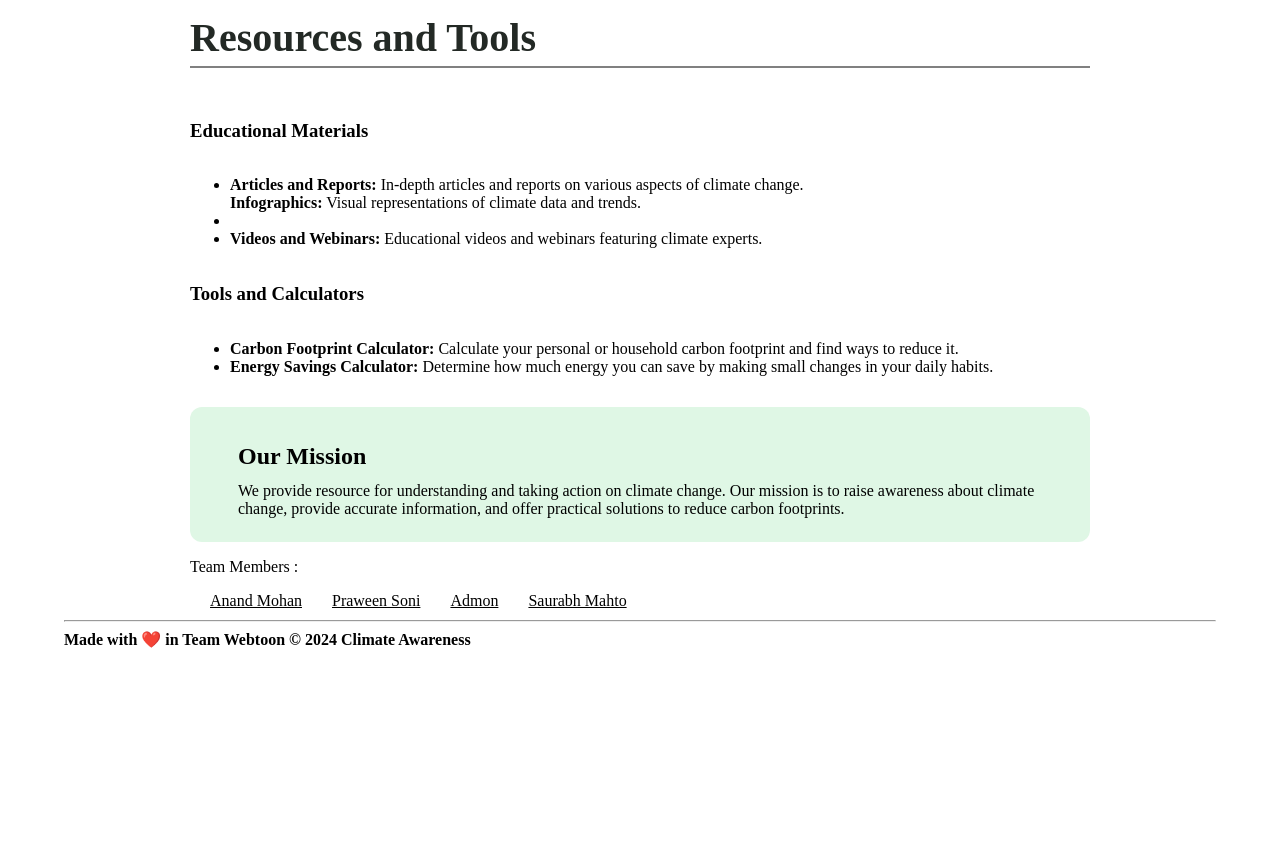
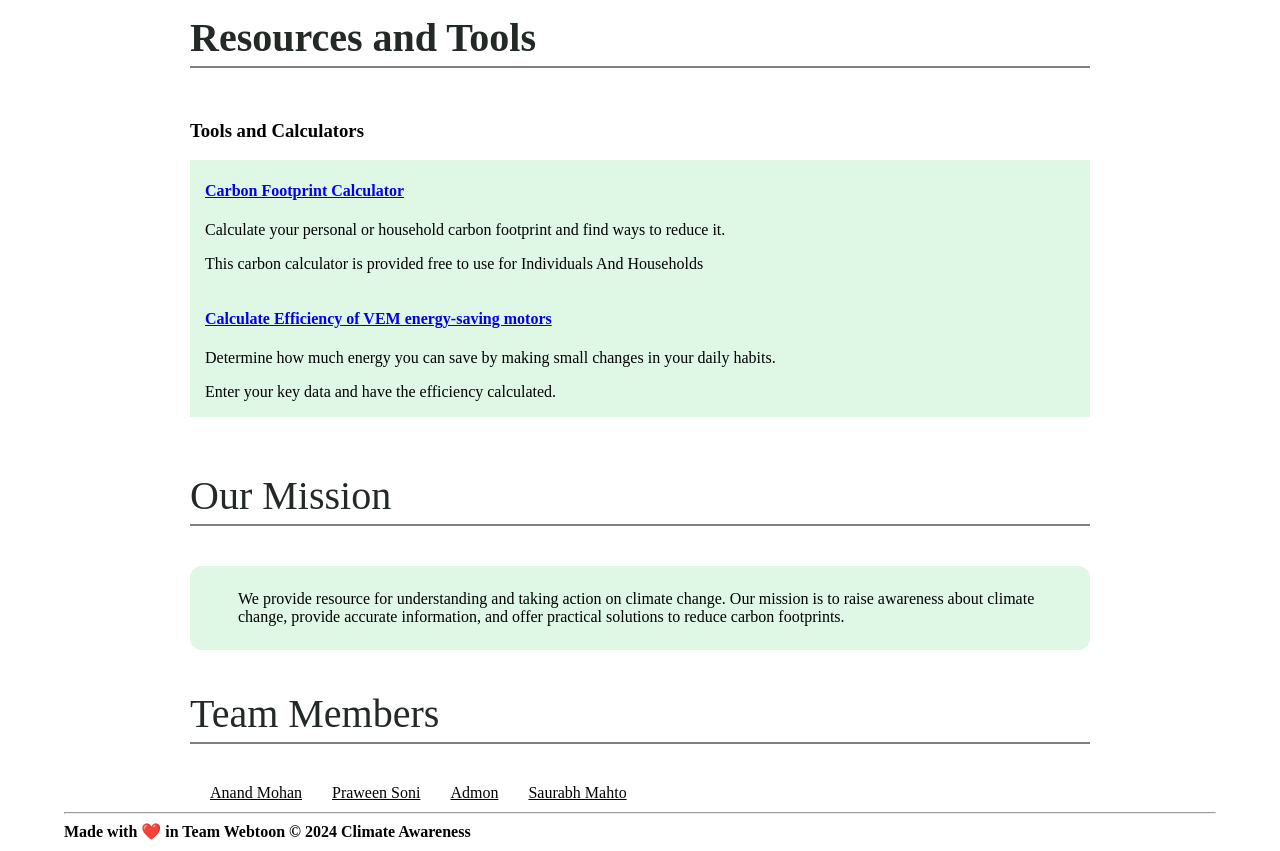
Before and after one commit to andmhn/climate-awareness, a React (Vite) app: page / in a window 1280 px wide. Shown: the part 4080-4931 px from the top of the page. Before the commit the page ends 4739 px from the top, so only its background shows below. Built offline with nearby package versions, Linux system fonts and the light colour scheme.

Commit message:
update tools

```diff
--- a/src/components/body/contents.jsx
+++ b/src/components/body/contents.jsx
@@ -1,7 +1,7 @@
 import React from 'react'
 import Card from '../card.jsx'
 import TextBox from '../card.jsx'
-import TextTitleBox from '../card.jsx'
+// import TextTitleBox from '../card.jsx'
 
 
 const contents = () => {
@@ -19,9 +19,8 @@ const contents = () => {
 const OurMission = () => {
   return (
     <div style={{ marginTop: "15px" }}>
-      <TextTitleBox
-        title = "Our Mission"
-        text = "We provide resource for understanding and taking action on climate change. Our mission is to raise awareness about climate change, provide accurate information, and offer practical solutions to reduce carbon footprints."/>
+      <p className="section_title" >Our Mission</p>
+      <TextBox text = "We provide resource for understanding and taking action on climate change. Our mission is to raise awareness about climate change, provide accurate information, and offer practical solutions to reduce carbon footprints."/>
     </div>
   )
 }
@@ -149,28 +148,27 @@ const Resources = () => {
     <>
       <h2 id="tools" className="section_title" >Resources and Tools</h2>
 
-      <h3>Educational Materials</h3>
-      <ul>
-        <li>
-          <b>Articles and Reports:</b> In-depth articles and reports on various aspects of climate change.
-        </li>
-          <b>Infographics:</b> Visual representations of climate data and trends.
-        <li>
-        </li>
-        <li>
-          <b>Videos and Webinars:</b> Educational videos and webinars featuring climate experts.
-        </li>
-      </ul>
+      <h3>Tools and Calculators</h3>
+      <div className="card_square">
+        ﻿<div>
+          <h4><a href="https://www.carbonfootprint.com/calculator.aspx">Carbon Footprint Calculator</a></h4>
+          <div>﻿
+            ﻿ <p>Calculate your personal or household carbon footprint and find ways to reduce it.</p>
+            <p>  This carbon calculator is provided free to use for Individuals And Households</p>
+          </div>
+        ﻿</div>
+      </div>
 
-      <h3>Tools and Calculators</h3>
-      <ul>
-        <li>
-          <b>Carbon Footprint Calculator:</b> Calculate your personal or household carbon footprint and find ways to reduce it.
-        </li>
-        <li>
-          <b>Energy Savings Calculator:</b> Determine how much energy you can save by making small changes in your daily habits.
-        </li>
-      </ul>
+      <div className="card_square">
+        ﻿<div>
+          <h4><a href="https://www.vem-group.com/en/energiesparrechner/"> Calculate Efficiency of VEM energy-saving motors
+  </a></h4>
+          <div>﻿
+            ﻿<p> Determine how much energy you can save by making small changes in your daily habits.</p>
+            <p>Enter your key data and have the efficiency calculated.</p>
+          </div>
+        ﻿</div>
+      </div>
   </>
   )
 }
@@ -178,12 +176,12 @@ const Resources = () => {
 const Team = () =>{
   return(
     <div id=''>
-    <p>Team Members :</p>
+    <p className="section_title" >Team Members</p>
     <div id='teams'>
     <div><a href="https://github.com/andmhn/" id='link'>Anand Mohan</a></div>
     <div><a href="https://github.com/praweensoni01/" id='link'>Praween Soni</a></div>
     <div><a href="https://github.com/edmonsaras" id='link'>Admon</a></div>
-    <div><a href="https://github.com/saurabhmahto/" id='link'>Saurabh Mahto</a></div>
+    <div><a href="https://github.com/Saurabh-Mahto/" id='link'>Saurabh Mahto</a></div>
     </div>
     </div>
   )
--- a/src/components/card.css
+++ b/src/components/card.css
@@ -40,3 +40,10 @@
     align-items: center;
   }
 }
+
+.card_square {
+  align-items: center;
+  background-color: rgb(223, 247, 229);
+/*   border-radius: 12px; */
+  padding-left: 15px;
+}
```
